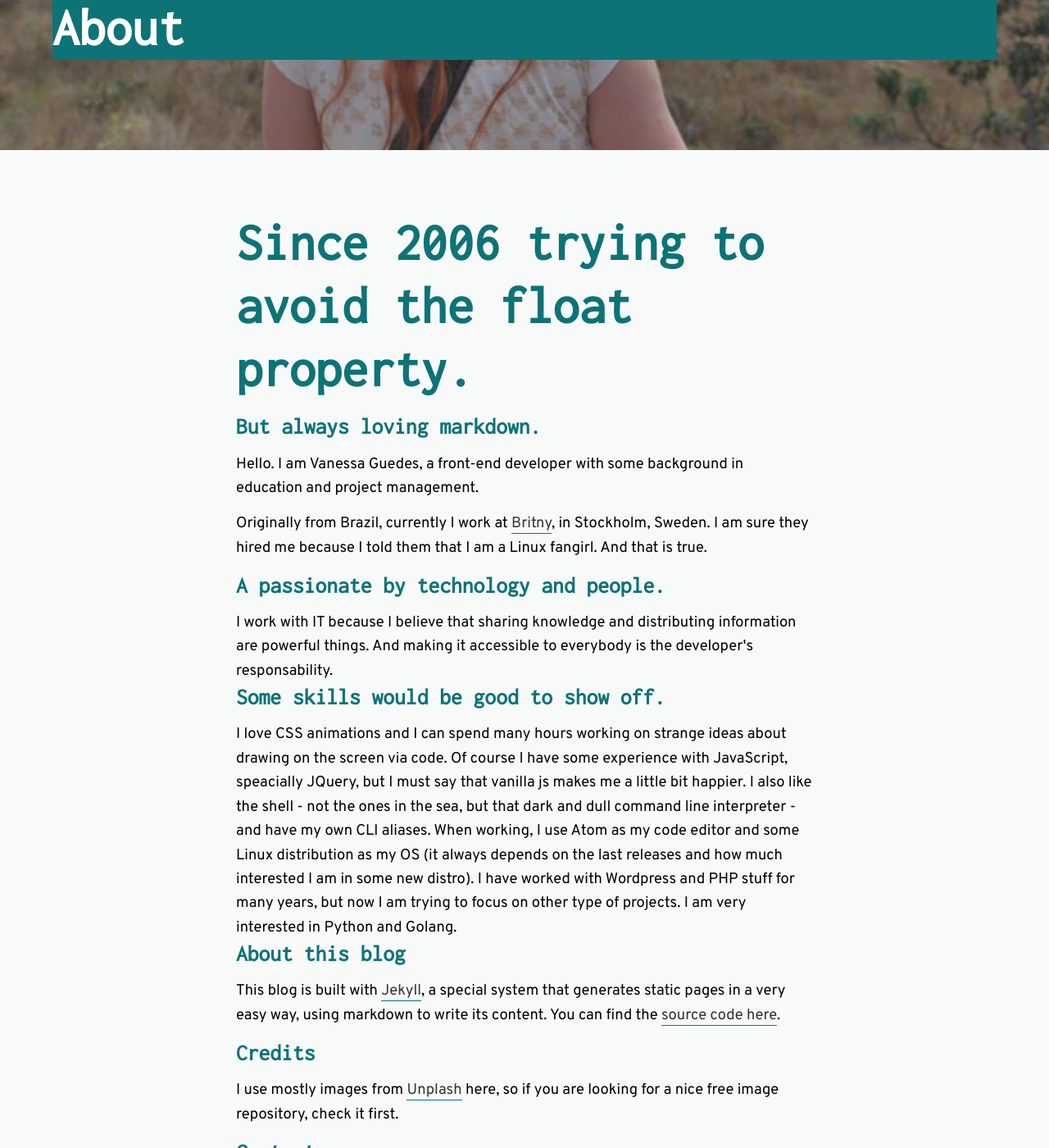
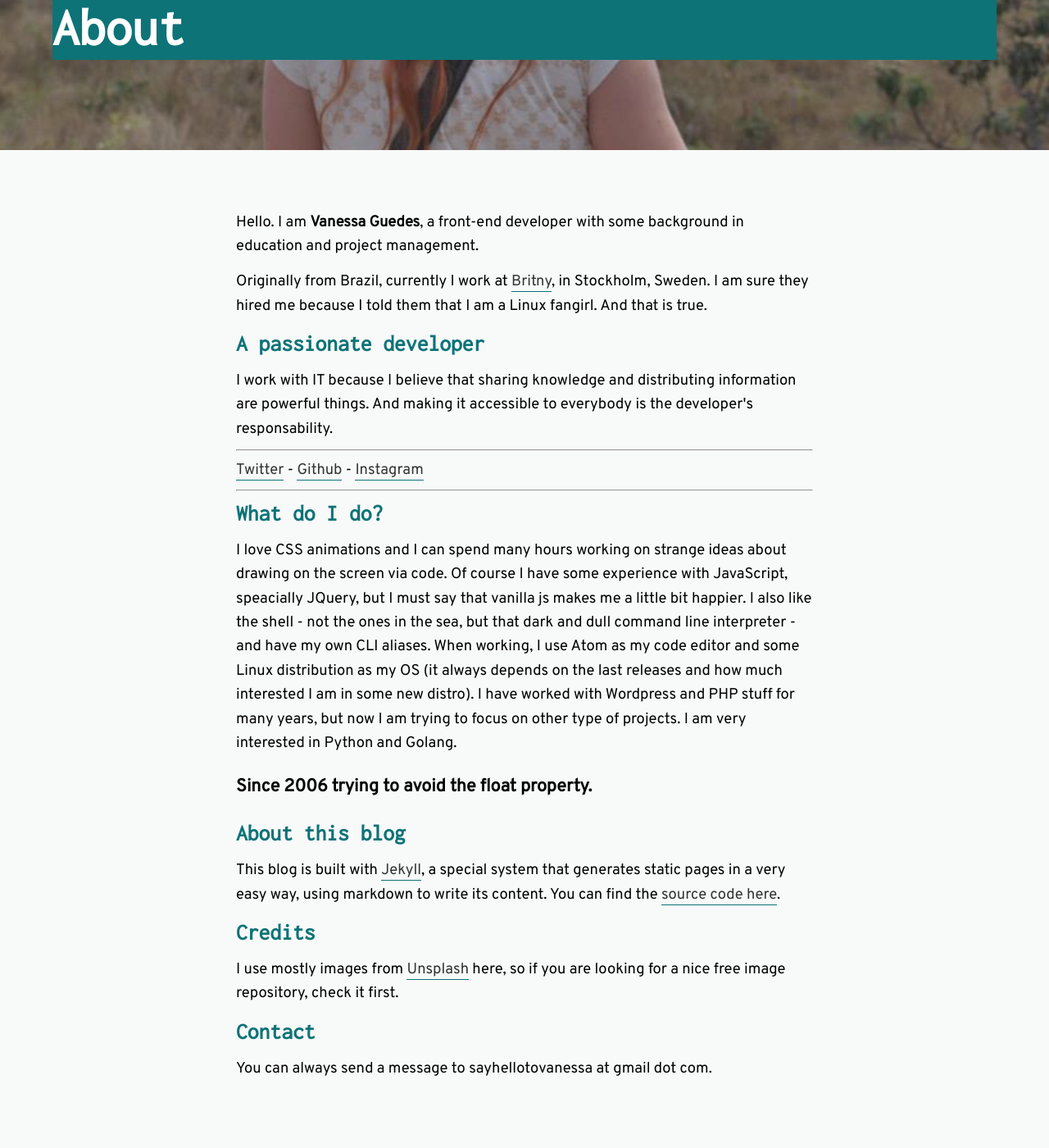
Before and after one commit to sayhellotovanessa/sayhellotovanessa, a Jekyll site: the page built from about.html, in a window 1280 px wide and 1400 px high, scrolled down 461 px. Shown: the whole window at 82% size. Built offline with Jekyll 4.4.1, drawn with Linux system fonts in a browser that asks for light colours; nearby versions of some CDN libraries; some web fonts are replaced; some of the changed text lies outside the part shown.

Commit message:
updated some contact links

```diff
--- a/_config.yml
+++ b/_config.yml
@@ -18,7 +18,7 @@
 profile: Vanessa lives in Stockholm, Sweden. She was born in Porto Alegre, Brazil, where she started enjoying writing instructions to computeres and watching them do precisely the opposite. She also writes about herself in the third person.
 social:
   github: https://github.com/sayhellotovanessa
-  twitter: https://github.com/sayhellotovanessa
+  twitter: https://twitter.com/nessoila
 
 # Build settings
 include: ["_categories"]
--- a/about.html
+++ b/about.html
@@ -8,18 +8,20 @@
 
 ---
 
-<h1>Since 2006 trying to avoid the float property.</h1>
-<h2>But always loving markdown.</h2>
-<p>Hello. I am Vanessa Guedes, a front-end developer with some background in education and project management.</p>
+
+<p>Hello. I am <strong>Vanessa Guedes</strong>, a front-end developer with some background in education and project management.</p>
 <p>Originally from Brazil, currently I work at <a href="http://britny.se">Britny</a>, in Stockholm, Sweden. I am sure they hired me because I told them that I am a Linux fangirl. And that is true. </p>
 
-<h2>A passionate by technology and people.</h2>
+<h2>A passionate developer</h2>
 
 I work with IT because I believe that sharing knowledge and distributing information are powerful things.
 And making it accessible to everybody is the developer's responsability.
 
+<hr>
+<a href="https://twitter.com/nessoila">Twitter</a> - <a href="https://github.com/sayhellotovanessa">Github</a> - <a href="https://instagram.com/sayhellotovanessa">Instagram</a>
+<hr>
 
-<h2>Some skills would be good to show off.</h2>
+<h2>What do I do?</h2>
 
 I love CSS animations and I can spend many hours working on strange ideas about drawing on the screen via code.
 Of course I have some experience with JavaScript, speacially JQuery, but I must say that vanilla js makes me a little bit happier.
@@ -41,7 +44,7 @@
 <h2>Credits</h2>
 
 <p>
-  I use mostly images from <a href="https://unsplash.com">Unplash</a> here, so if you are looking for a nice free image repository, check it first.
+  I use mostly images from <a href="https://unsplash.com">Unsplash</a> here, so if you are looking for a nice free image repository, check it first.
 
 </p>
 
```
Also changed, not shown: other parts of about.html (+1 -0 lines).
